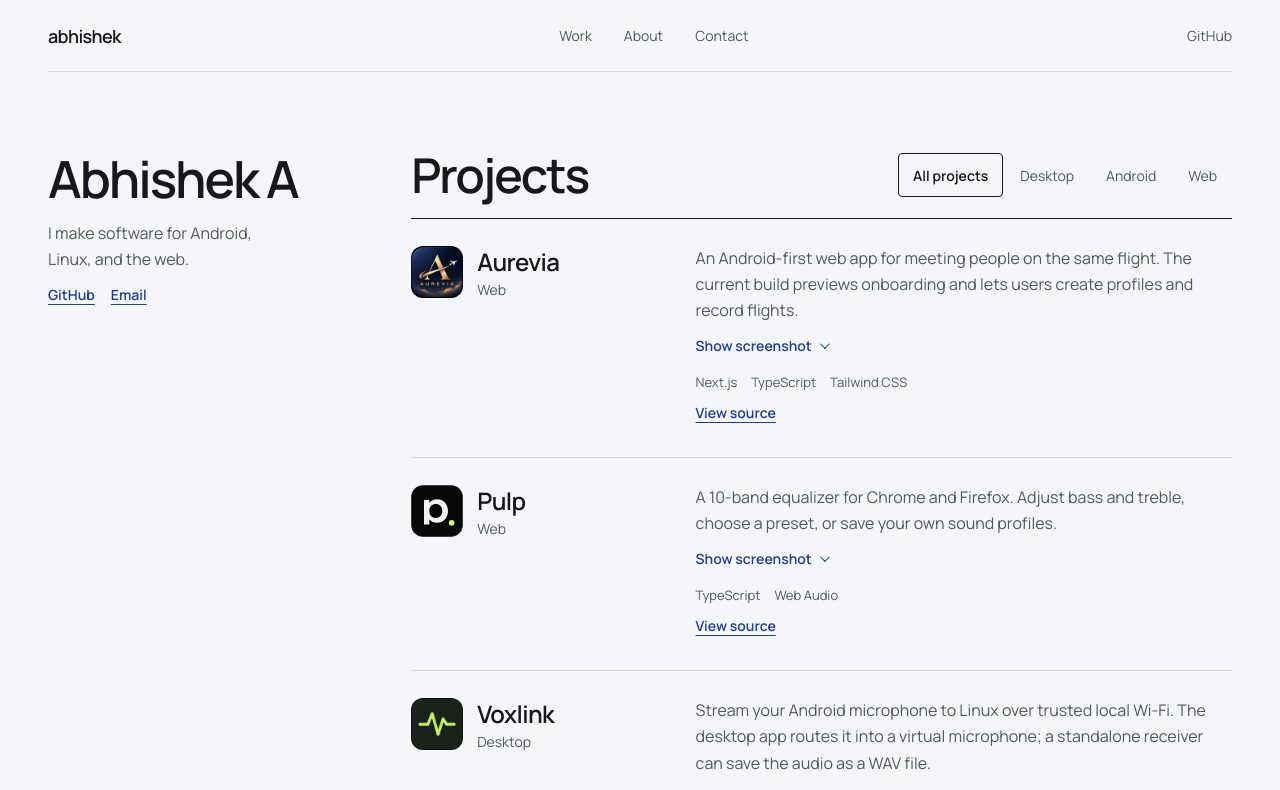
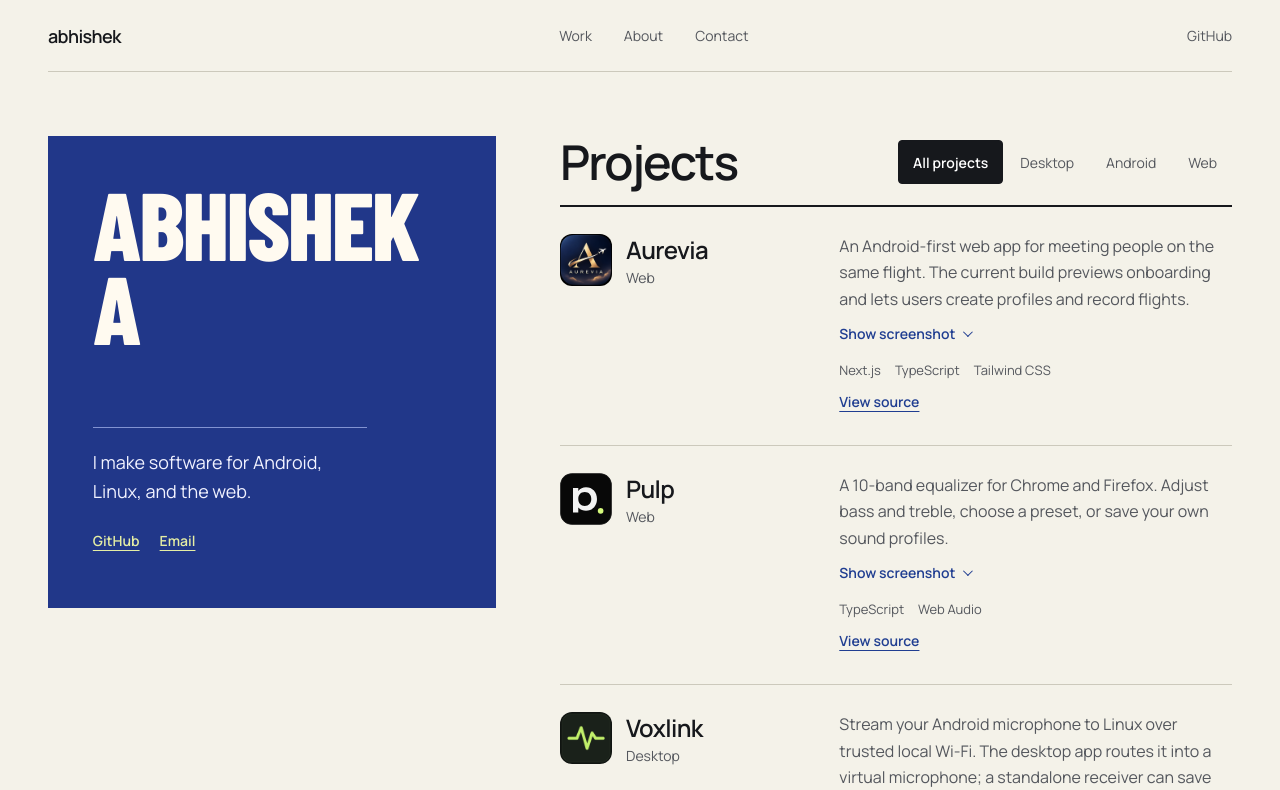
Before and after one commit to mrduhlol/abhishek-a2, a React (Vite) app: page / in a window 1280 px wide. Shown: the top 790 px of the page. Built offline with nearby package versions, Linux system fonts and the light colour scheme.

Commit message:
Set the software index against a bold cobalt nameplate

```diff
--- a/src/portfolio.css
+++ b/src/portfolio.css
@@ -3,13 +3,13 @@
   font-family: Manrope, sans-serif;
   font-synthesis: none;
   color: #16181c;
-  background: #f5f6f9;
-  scrollbar-color: #a4a5a3 #f5f6f9;
+  background: #f4f2e9;
+  scrollbar-color: #a4a5a3 #f4f2e9;
   scroll-padding-top: 1.5rem;
   --ink: #16181c;
   --muted: #54575d;
-  --line: #d8dad8;
-  --wash: #f1f2f0;
+  --line: #ccc9bc;
+  --wash: #eae7db;
   --accent: #203e91;
 }
 
@@ -44,14 +44,33 @@ p { line-height: 1.65; }
 
 .portfolio-main {
   display: grid;
-  grid-template-columns: minmax(12rem, 1fr) minmax(0, 3fr);
-  gap: 0 clamp(2rem, 7vw, 7rem);
-  padding-top: clamp(2rem, 6vw, 5rem);
+  grid-template-columns: minmax(0, 2fr) minmax(0, 3fr);
+  gap: 0 clamp(2rem, 5vw, 5rem);
+  padding-top: clamp(2rem, 5vw, 4rem);
 }
-.intro { position: sticky; top: 2rem; align-self: start; padding-top: .25rem; }
-.intro h1 { font-size: clamp(2rem, 4vw, 3.5rem); line-height: 1; letter-spacing: -.04em; }
-.intro p { margin-top: 1rem; color: var(--muted); max-width: 24ch; }
-.intro a { margin-right: 1rem; }
+.intro {
+  position: sticky;
+  top: 2rem;
+  align-self: start;
+  padding: clamp(1.5rem, 3.5vw, 3.5rem);
+  background: #213789;
+  color: #fffaf0;
+}
+.intro h1 {
+  max-width: 6ch;
+  font: 800 clamp(4rem, 8vw, 6rem)/.88 'Barlow Condensed', sans-serif;
+  letter-spacing: -.025em;
+  text-transform: uppercase;
+}
+.intro p {
+  max-width: 25ch;
+  margin-top: clamp(2rem, 6vw, 5rem);
+  padding-top: 1.25rem;
+  border-top: 1px solid #8293d2;
+  color: #f1f2ff;
+  font-size: 1.125rem;
+}
+.intro .text-link { margin: .75rem 1.25rem 0 0; color: #e5eea4; }
 .projects, .about-section, .contact-section { grid-column: 2; }
 
 .projects-header {
@@ -61,7 +80,7 @@ p { line-height: 1.65; }
   flex-wrap: wrap;
   gap: .75rem 1.25rem;
   padding-bottom: 1rem;
-  border-bottom: 1px solid var(--ink);
+  border-bottom: 2px solid var(--ink);
 }
 .projects-header h2, .about-section h2, .contact-section h2 {
   font-size: clamp(2rem, 4.5vw, 3rem);
@@ -81,7 +100,7 @@ p { line-height: 1.65; }
   cursor: pointer;
 }
 .filters button:hover { background: var(--wash); color: var(--ink); }
-.filters button[aria-pressed='true'] { border-color: var(--ink); color: var(--ink); font-weight: 600; }
+.filters button[aria-pressed='true'] { border-color: var(--ink); background: var(--ink); color: #fff; font-weight: 600; }
 
 .project-list {
   display: grid;
@@ -90,7 +109,7 @@ p { line-height: 1.65; }
 }
 .project-detail {
   min-width: 0;
-  display: grid; grid-template-columns: minmax(11rem, .8fr) minmax(0, 1.7fr); gap: 1rem 2rem; align-items: start; padding-block: 1.625rem 1.375rem;
+  display: grid; grid-template-columns: minmax(9rem, .85fr) minmax(0, 1.35fr); gap: 1rem 2rem; align-items: start; padding-block: 1.625rem 1.375rem;
   border-bottom: 1px solid var(--line);
 }
 .project-detail:target { border-top: 2px solid var(--accent); }
@@ -104,6 +123,7 @@ p { line-height: 1.65; }
 .project-title > span { display: block; margin-top: .125rem; color: var(--muted); font-size: .875rem; }
 .project-emblem { display: block; width: 3.25rem; height: 3.25rem; object-fit: contain; border-radius: 12px; }
 .project-info { min-width: 0; }
+.project-detail:has([aria-expanded="true"]) { background: var(--wash); }
 .project-description {
   display: grid;
   gap: .625rem;
@@ -184,7 +204,9 @@ p { line-height: 1.65; }
   .site-header .header-github { display: none; }
   .site-header nav { gap: .875rem; }
   .portfolio-main, .project-detail, .about-section { grid-template-columns: minmax(0, 1fr); }
-  .intro { position: static; padding-bottom: 2rem; }
+  .intro { position: static; margin-bottom: 2rem; }
+  .intro h1 { max-width: none; font-size: clamp(3.75rem, 13vw, 5rem); }
+  .intro p { margin-top: 1.5rem; }
   .projects, .about-section, .contact-section { grid-column: 1; }
   .filters button { padding-inline: .625rem; }
 }
```
